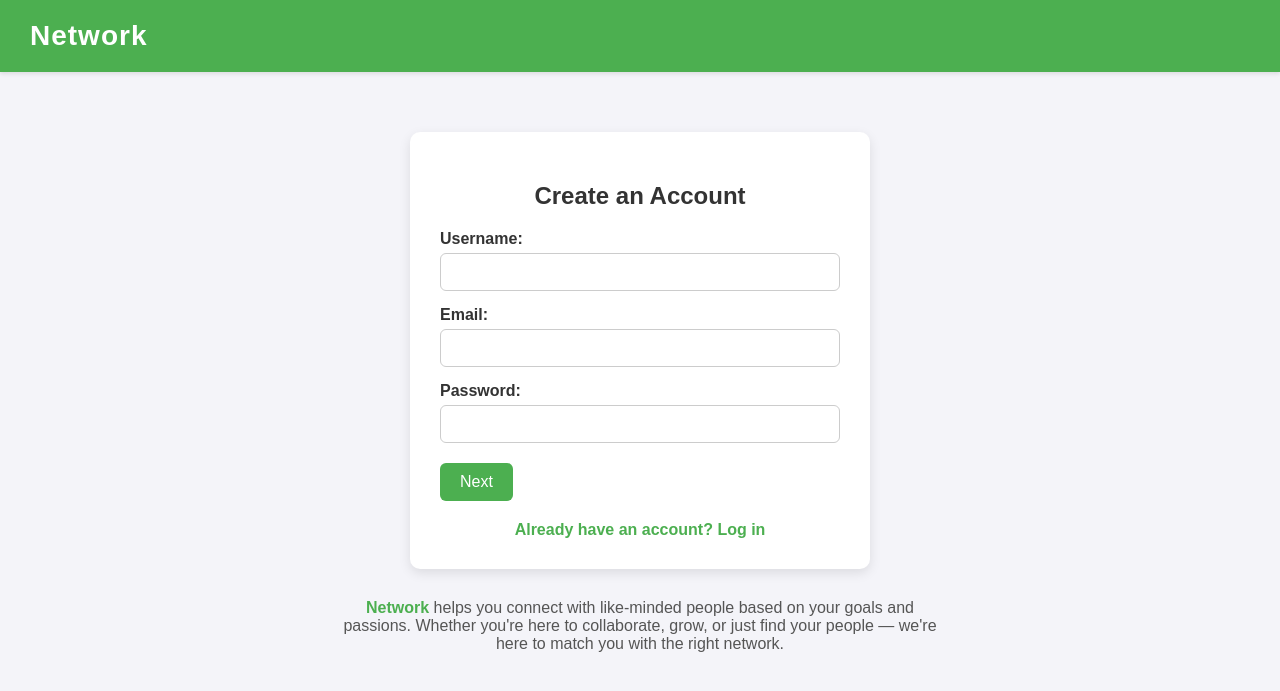
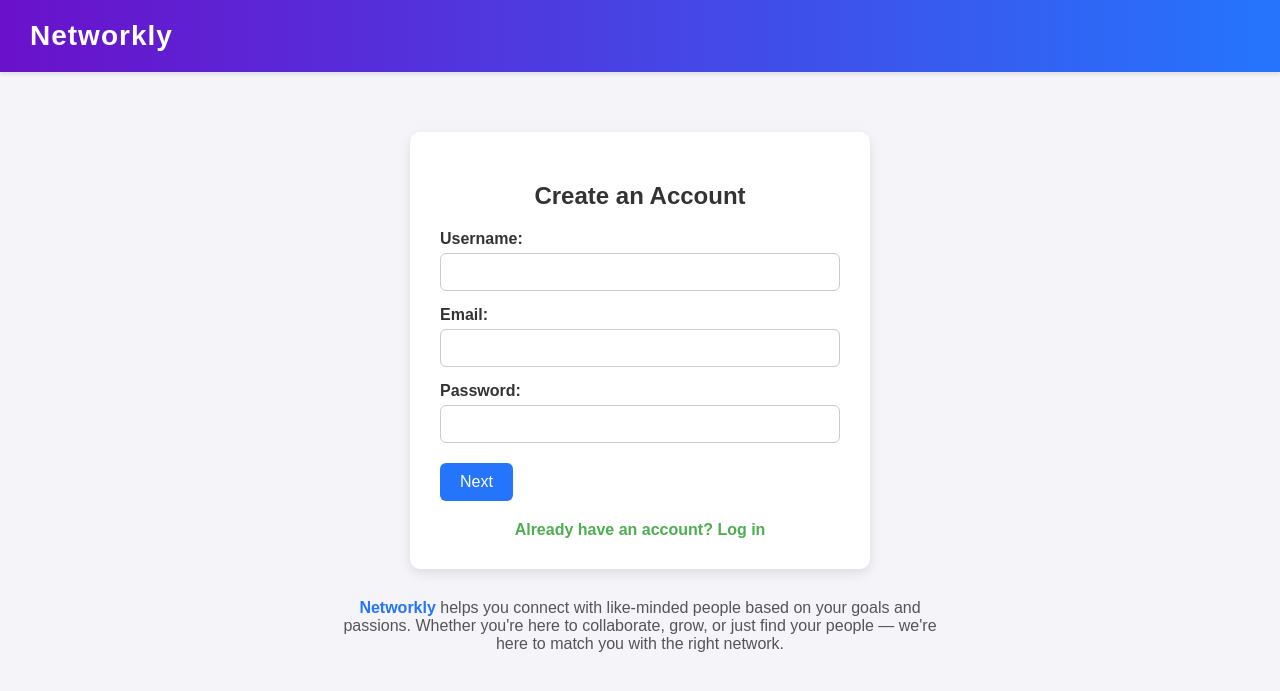
Before and after one commit to sowmyakrishna2007/network-app, a Flask app: page /signup in a window 1280 px wide. Shown: the top 691 px of the page. Run offline with Flask 3, Linux system fonts and the light colour scheme.

Commit message:
Update signup.html

```diff
--- a/templates/signup.html
+++ b/templates/signup.html
@@ -8,18 +8,9 @@
       background: #f4f4f9;
       margin: 0;
       padding: 0;
+      color: #333;
     }
 
-    /* Navbar */
-    .navbar {
-      background-color: #4CAF50;
-      color: white;
-      padding: 20px 30px;
-      font-size: 28px;
-      font-weight: bold;
-      box-shadow: 0 2px 4px rgba(0,0,0,0.1);
-      letter-spacing: 1px;
-    }
 
     .container {
       max-width: 400px;
@@ -65,7 +56,7 @@
     input[type="submit"] {
       margin-top: 20px;
       padding: 10px 20px;
-      background-color: #4CAF50;
+      background-color: #2575fc;
       border: none;
       color: white;
       font-size: 16px;
@@ -76,7 +67,7 @@
 
     button:hover,
     input[type="submit"]:hover {
-      background-color: #45a049;
+      background-color: #2575fc;
     }
 
     .step {
@@ -116,11 +107,21 @@
     }
 
     .about strong {
-      color: #4CAF50;
+      color: #2575fc;
     }
 
     #goals-container input {
       margin-top: 10px;
+    }
+    .navbar {
+      background: linear-gradient(to right, #6a11cb, #2575fc);
+      color: white;
+      padding: 20px 30px;
+      font-size: 28px;
+      font-weight: bold;
+      box-shadow: 0 2px 4px rgba(0,0,0,0.1);
+      letter-spacing: 1px;
+      text-align: left;
     }
   </style>
 
@@ -145,7 +146,6 @@
     }
 
     function nextStep() {
-      // Validate step 1 inputs before proceeding
       const username = document.getElementById('username').value.trim();
       const email = document.getElementById('email').value.trim();
       const password = document.getElementById('password').value.trim();
@@ -169,7 +169,7 @@
   </script>
 </head>
 <body>
-  <div class="navbar">Network</div>
+  <div class="navbar">Networkly</div>
 
   <div class="container">
     <h2>Create an Account</h2>
@@ -193,7 +193,6 @@
         <button type="button" onclick="nextStep()">Next</button>
       </div>
 
-      <!-- Step 2 -->
       <div id="step-2" class="step">
               <p style="color: gray; text-align: center;"><em>Please be as descriptive as possible. The more you add, the better our AI works.</em></p>
 
@@ -216,7 +215,7 @@
   </div>
 
   <div class="about">
-    <p><strong>Network</strong> helps you connect with like-minded people based on your goals and passions. Whether you're here to collaborate, grow, or just find your people — we're here to match you with the right network.</p>
+    <p><strong>Networkly</strong> helps you connect with like-minded people based on your goals and passions. Whether you're here to collaborate, grow, or just find your people — we're here to match you with the right network.</p>
   </div>
 </body>
 </html>
```
